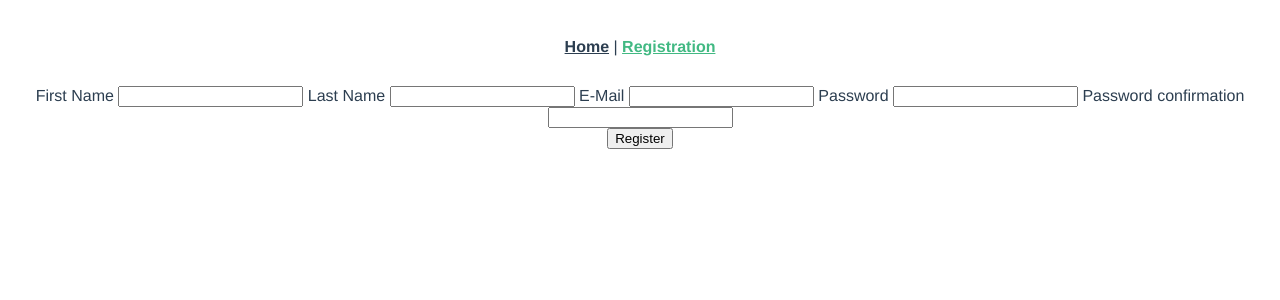
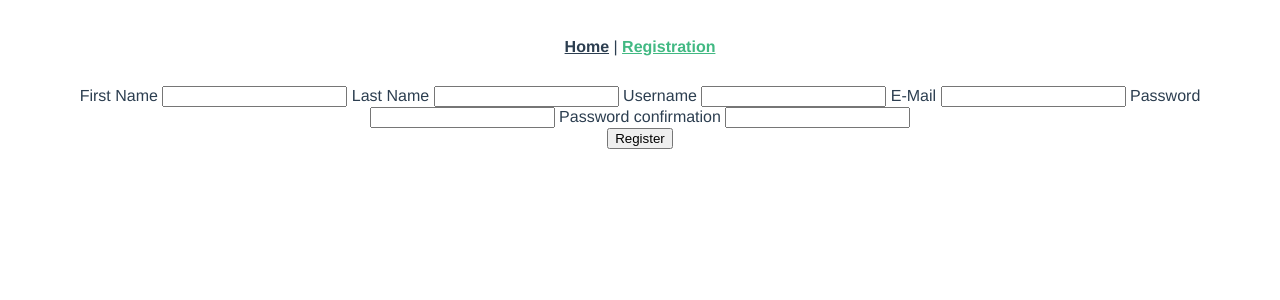
Before and after one commit to IcyDrae/vaults, a Vue app in the folder web/: page /registration in a window 1280 px wide. Shown: the top 300 px of the page. Built offline with nearby package versions, Linux system fonts and the light colour scheme.

Commit message:
frontend(registration): added username and password confirmation Changes to be committed: 	modified:   web/src/views/Registration.vue

```diff
--- a/web/src/views/Registration.vue
+++ b/web/src/views/Registration.vue
@@ -10,6 +10,11 @@
         <label>
           Last Name
           <VeeValidateField name="last_name" type="text" />
+        </label>
+
+        <label>
+          Username
+          <VeeValidateField name="username" type="text" />
         </label>
 
         <label>
@@ -27,6 +32,7 @@
           <VeeValidateField name="password_confirmation" type="password" />
         </label>
 
+
         <br>
         <li v-for="(message, field) in errors" :key="field">
           {{ message }}
@@ -42,6 +48,7 @@
 
 import * as VeeValidate from 'vee-validate';
 import * as yup from 'yup';
+import axios from 'axios';
 
 export default {
   name: "Registration",
@@ -59,6 +66,9 @@ export default {
       last_name: yup.string()
                   .required()
                   .label("Last name"),
+      username: yup.string()
+                .required()
+                .label("Username"),
       email: yup.string()
               .required()
               .email()
@@ -81,10 +91,29 @@ export default {
     };
   },
   methods: {
-    submit(values, { resetForm }) {
-      console.log(values);
+    submit(values, /*{ resetForm }*/) {
+      // Create a 'password' array since the password field in the backend is a type of 'RepeatedType',
+      // in which the two fields are children of the password field.
+      values.password = {
+          "password": values.password,
+          "password_confirmation": values.password_confirmation
+      };
+      delete values.password_confirmation;
 
-      resetForm();
+      axios
+          .post(process.env.VUE_APP_API_HOSTNAME + "/register", {
+            form: values,
+          },
+              {
+                headers: {
+                  'Content-Type': 'application/json',
+                },
+              })
+          .then(response => {
+            console.log(response.config.data)
+      })
+
+      //resetForm();
     }
   }
 }
```
Lines whose indentation alone changed are shown as unchanged.
